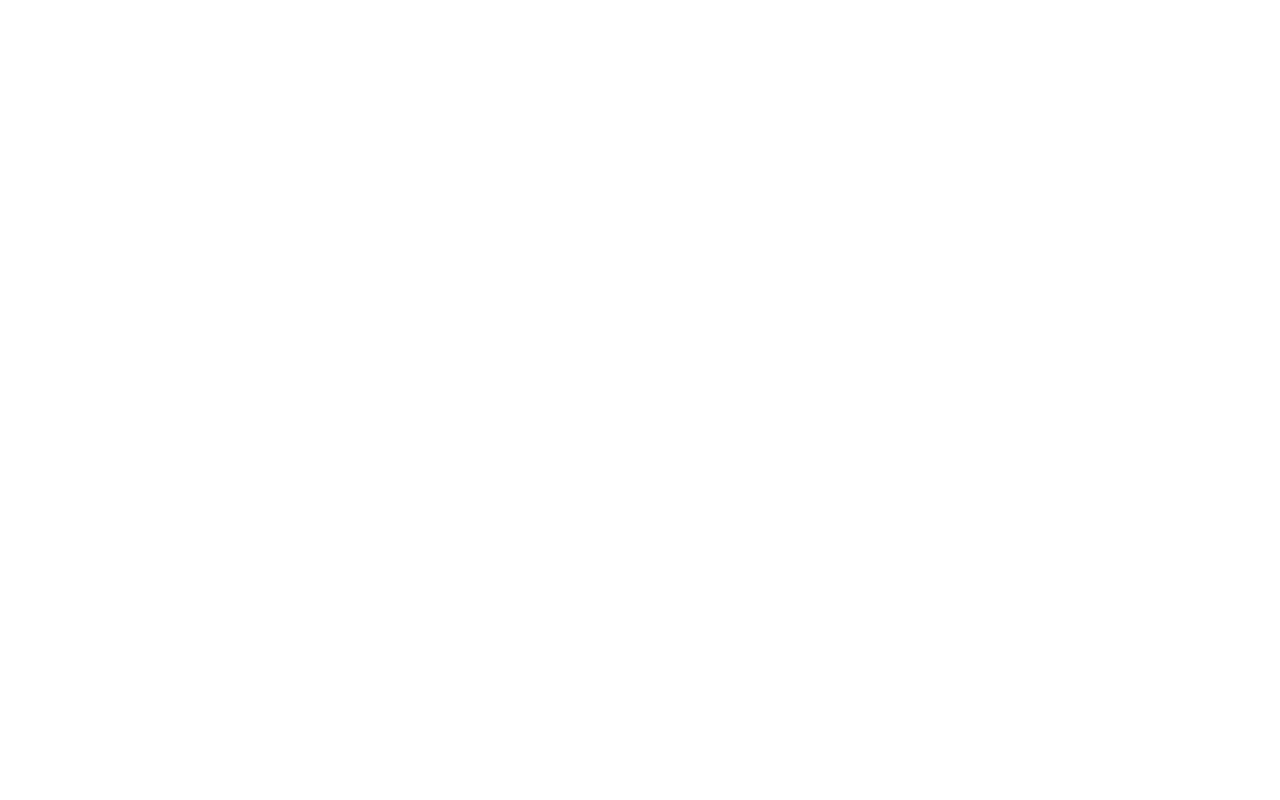
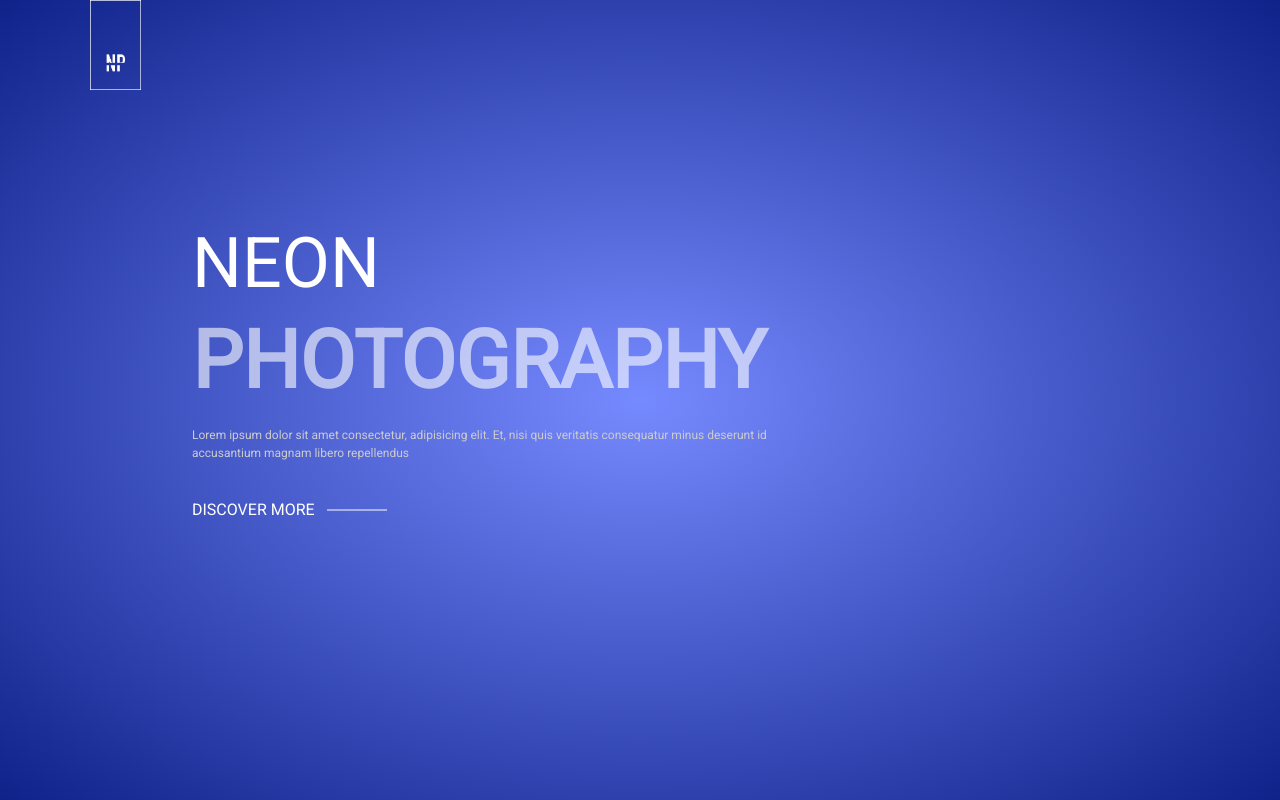
Before and after one commit to CJR85/neon-webpage, a plain HTML site: page index.html in a window 1280 px wide. Drawn offline with Linux system fonts and the light colour scheme.

Commit message:
Create and style heading.

```diff
--- a/index.html
+++ b/index.html
@@ -7,5 +7,19 @@
     <link rel="stylesheet" href="style.css" />
     <title>Neon Webpage</title>
   </head>
-  <body></body>
+  <body>
+    <div class="container">
+      <img src="images/neon-logo.png" class="logo" />
+      <div class="content">
+        <h1>NEON</h1>
+        <h2>PHOTOGRAPHY</h2>
+        <p>
+          Lorem ipsum dolor sit amet consectetur, adipisicing elit. Et, nisi
+          quis veritatis consequatur minus deserunt id accusantium magnam libero
+          repellendus
+        </p>
+        <a href="#" class="link">DISCOVER MORE</a>
+      </div>
+    </div>
+  </body>
 </html>
--- a/style.css
+++ b/style.css
@@ -1,4 +1,70 @@
+@import url('https://fonts.googleapis.com/css2?family=Roboto&display=swap');
+
 * {
   margin: 0;
   padding: 0;
+  font-family: 'Roboto', sans-serif;
 }
+
+.container {
+  width: 100%;
+  height: 100vh;
+  background: radial-gradient(#768aff, #0f228a);
+  color: #fff;
+  position: relative;
+}
+
+.logo {
+  margin-left: 7%;
+  height: 90px;
+}
+
+.content {
+  max-width: 600px;
+  margin-left: 15%;
+  margin-top: 10%;
+  position: relative;
+}
+
+.content h1 {
+  font-size: 70px;
+  margin: 10px 0;
+  font-weight: 100;
+}
+
+.content h2 {
+  font-size: 80px;
+  margin: 10px 0;
+  opacity: 0.6;
+}
+
+.content p {
+  font-size: 12px;
+  margin: 18px 0;
+  color: #ccc;
+  line-height: 18px;
+}
+
+.link {
+  color: #fff;
+  text-decoration: none;
+  display: inline-block;
+  margin: 20px 0;
+  position: relative;
+}
+
+.link::after {
+  content: '';
+  background: #fff;
+  height: 1px;
+  width: 60px;
+  position: absolute;
+  top: 50%;
+  left: 110%;
+  transform: translateY(-50%);
+  transition: 0.5s;
+}
+
+.link:hover::after {
+  width: 100px;
+}
```
